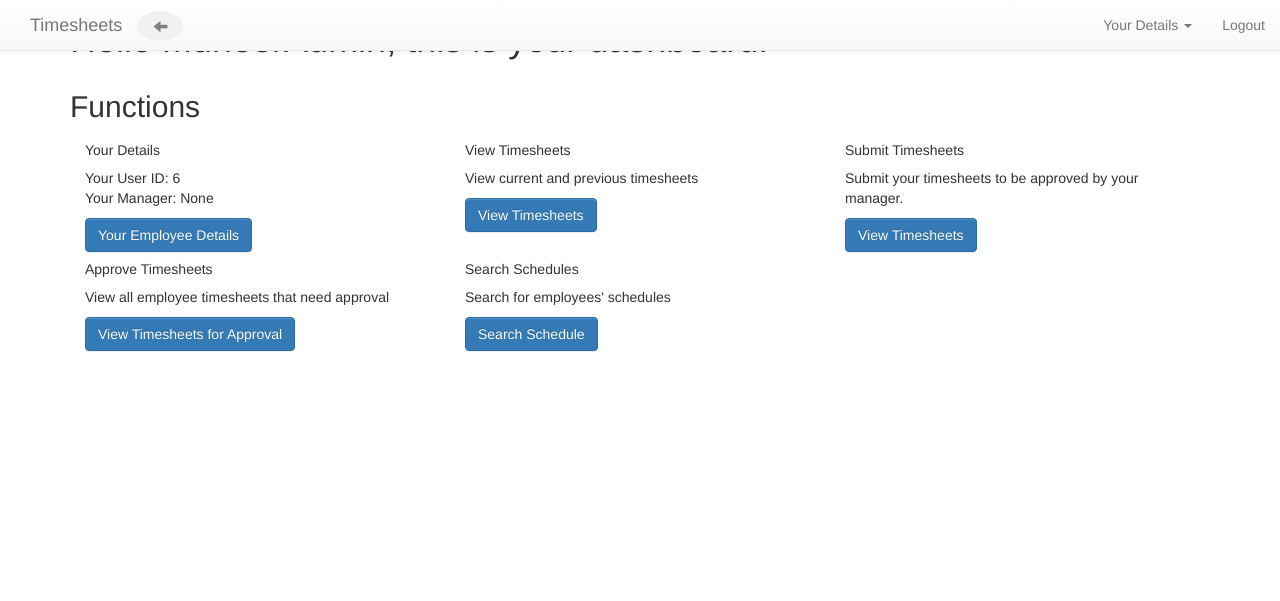
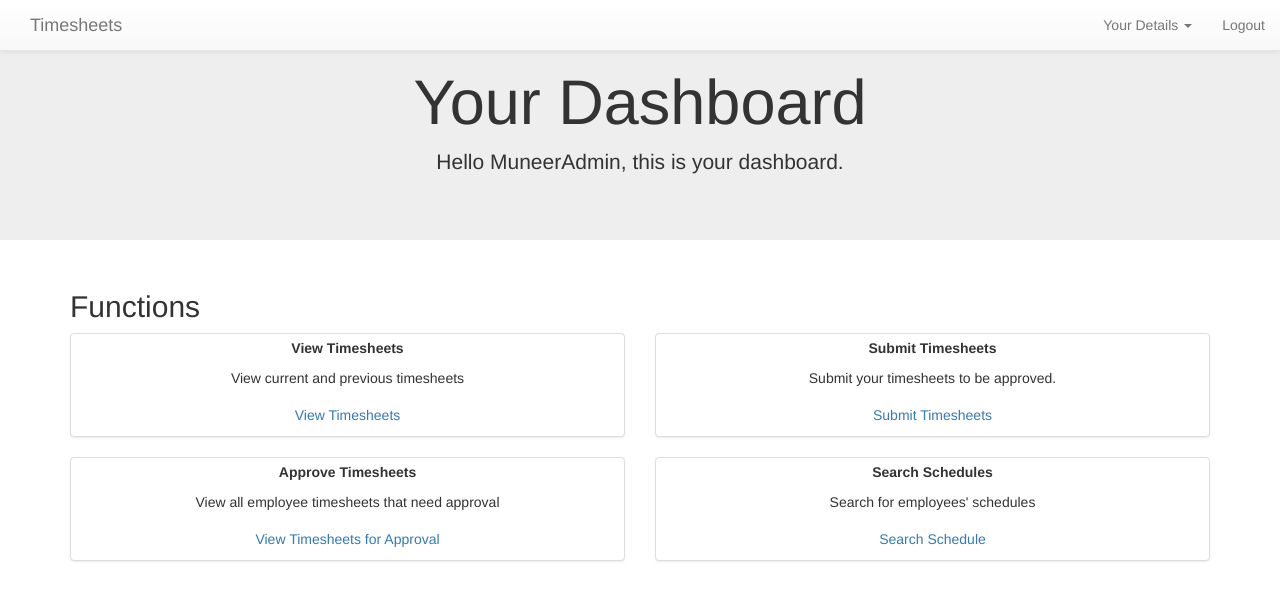
Before and after one commit to FinCampbell/zsheets, a Django app: page /zapp/dashboard/ in a window 1280 px wide. Shown: the top 601 px of the page. Run offline with Django 3.2, Linux system fonts and the light colour scheme; a user stored in the database is signed in; data comes from the database, SQL or seed files in the repository; some libraries are stand-ins or nearby versions.

Commit message:
Updated Dashboard - fixed structure and looks of it

```diff
--- a/zsheets/templates/zapp/dashboard.html
+++ b/zsheets/templates/zapp/dashboard.html
@@ -1,54 +1,58 @@
 {% extends 'zapp/base.html' %}
 {% block title %}Your Dashboard{% endblock title %}
+{%block BackButton%}{%endblock BackButton%}
 
 {% block content %}
 
     {# Hero Section #}
-				<div class="mkt-s1">
-					<div class="mkt-s1-body container ">
-							<div class="row">
-									<h1 class="col-md-8"> Hello {{ user.username }}, this is your dashboard.</h1>
-							</div>
-					</div>
-				</div>
+            <div class="jumbotron text-center">
+              <h1>Your Dashboard</h1>
+              <p>Hello {{ user.username }}, this is your dashboard.</p>
+            </div>
+
 
     {# Main Section #}
-
+<body>
 		<div class="mkt-s2 container">
 		    <h2 class="mkt-s2-h">Functions</h2>
 		    <div class="mkt-s2-body">
-		        <div class="col-md-4 mkt-vp">
-		            <h5>Your Details</h5>
-									<p> Your User ID: {{user.id}} <br>
-											Your Manager: {{ user.employee.manager }} </p>
-											<a class="btn btn-primary" href="#" role="button">Your Employee Details</a>
-		        </div>
+          <div class="row text-center">
 
-		        <div class="col-md-4 mkt-vp">
-		            <h5>View Timesheets</h5>
-		            <p> View current and previous timesheets</p>
-								<a class="btn btn-primary" href="{% url 'my_schedule'%}" role="button">View Timesheets</a>
-		        </div>
+             <div class="col-sm-6">
+               <div class="thumbnail">
+                 <p><strong>View Timesheets</strong></p>
+                 <p>View current and previous timesheets</p>
+                 <a class="btn" href="{% url 'my_schedule'%}" role="button">View Timesheets</a>
+               </div>
+             </div>
 
-		        <div class="col-md-4 mkt-vp">
-		            <h5>Submit Timesheets</h5>
-		            <p>Submit your timesheets to be approved by your manager.</p>
-								<a class="btn btn-primary" href="{% url 'submit_timesheet'%}" role="button">View Timesheets</a>
-		        </div>
+             <div class="col-sm-6">
+               <div class="thumbnail">
+                 <p><strong>Submit Timesheets</strong></p>
+                 <p>Submit your timesheets to be approved.</p>
+                 <a class="btn" href="{% url 'submit_timesheet'%}" role="button">Submit Timesheets</a>
+               </div>
+             </div>
 
 	{%if perms.zapp.can_approve%}
-            <div class="col-md-4 mkt-vp">
-               <h5>Approve Timesheets</h5>
-               <p>View all employee timesheets that need approval</p>
-               <a class="btn btn-primary" href="{% url 'approve_timesheets'%}" role="button">View Timesheets for Approval</a>
-           </div>
+            <div class="col-sm-6" height="100px">
+              <div class="thumbnail">
+                <p><strong>Approve Timesheets</strong></p>
+                <p>View all employee timesheets that need approval</p>
+                <a class="btn" href="{% url 'approve_timesheets'%}" role="button">View Timesheets for Approval</a>
+              </div>
+            </div>
 
-           <div class="col-md-4 mkt-vp">
-              <h5>Search Schedules</h5>
-              <p>Search for employees' schedules</p>
-              <a class="btn btn-primary" href="{% url 'search_schedules'%}" role="button">Search Schedule</a>
-          </div>
-        {%endif%}
+            <div class="col-sm-6">
+              <div class="thumbnail">
+                <p><strong>Search Schedules</strong></p>
+                <p>Search for employees' schedules</p>
+                <a class="btn" href="{% url 'search_schedules'%}" role="button">Search Schedule</a>
+              </div>
+            </div>
+  {%endif%}
 		    </div>
-  </div>
+      </div>
+    </div>
+  </body>
 {% endblock content %}
```
